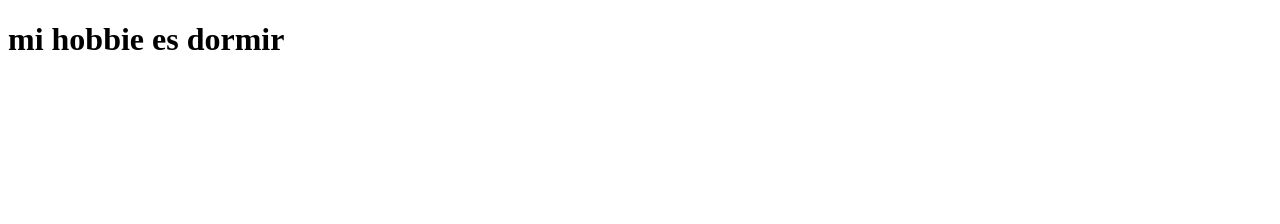
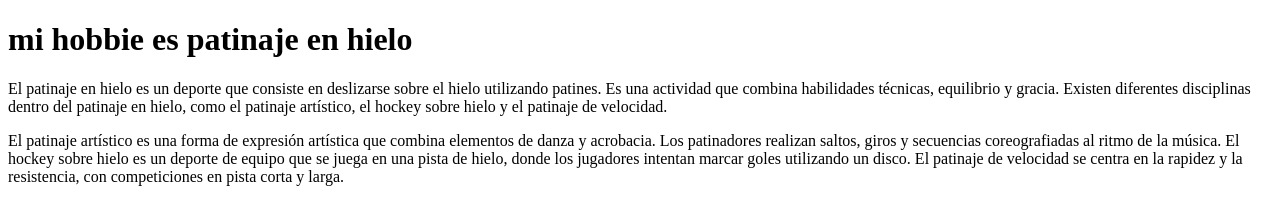
Before and after one commit to anaaragon88/ada-proyect, a plain HTML site: page hobbies.html in a window 1280 px wide. Drawn offline with Linux system fonts and the light colour scheme.

Commit message:
actualizar patinaje como hobbies.html

```diff
--- a/hobbies.html
+++ b/hobbies.html
@@ -7,6 +7,22 @@
     <title>Document</title>
   </head>
   <body>
-    <h1>mi hobbie es dormir</h1>
+    <h1>mi hobbie es patinaje en hielo</h1>
+    <p>
+      El patinaje en hielo es un deporte que consiste en deslizarse sobre el
+      hielo utilizando patines. Es una actividad que combina habilidades
+      técnicas, equilibrio y gracia. Existen diferentes disciplinas dentro del
+      patinaje en hielo, como el patinaje artístico, el hockey sobre hielo y el
+      patinaje de velocidad.
+    </p>
+    <p>
+      El patinaje artístico es una forma de expresión artística que combina
+      elementos de danza y acrobacia. Los patinadores realizan saltos, giros y
+      secuencias coreografiadas al ritmo de la música. El hockey sobre hielo es
+      un deporte de equipo que se juega en una pista de hielo, donde los
+      jugadores intentan marcar goles utilizando un disco. El patinaje de
+      velocidad se centra en la rapidez y la resistencia, con competiciones en
+      pista corta y larga.
+    </p>
   </body>
 </html>
```
